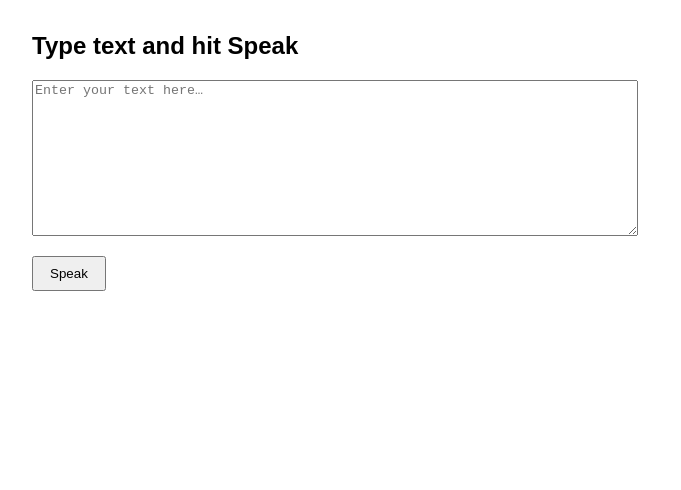
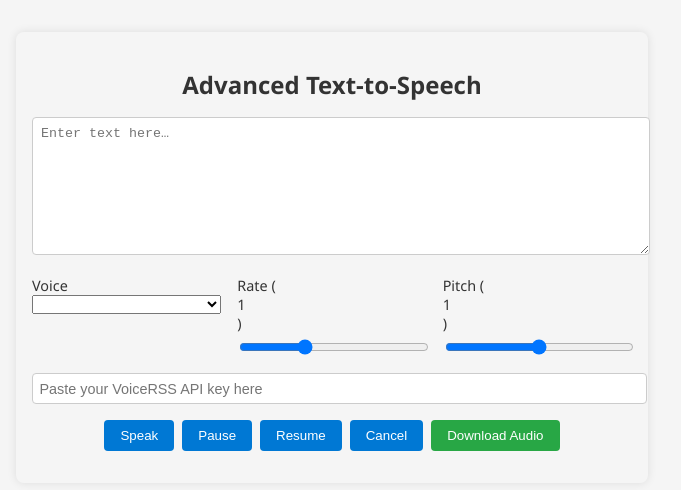
Before and after one commit to Mtn159/tts-widget, a plain HTML site: page index.html in a window 1280 px wide. Shown: the whole page, without its empty margins (308-989 px from the left). Drawn offline with Linux system fonts and the light colour scheme.

Commit message:
Upgrade widget: voices, rate/pitch, controls, download & styling

```diff
--- a/index.html
+++ b/index.html
@@ -2,26 +2,165 @@
 <html lang="en">
 <head>
   <meta charset="UTF-8">
-  <title>Simple TTS Widget</title>
+  <title>Advanced TTS Widget</title>
   <style>
-    body { font-family: sans-serif; max-width: 600px; margin: 2rem auto; }
-    textarea { width: 100%; height: 150px; margin-bottom: 1rem; }
-    button { padding: 0.5rem 1rem; }
+    body {
+      font-family: 'Segoe UI', sans-serif;
+      background: #f5f5f5;
+      color: #333;
+      max-width: 600px;
+      margin: 2rem auto;
+      padding: 1rem;
+      box-shadow: 0 0 10px rgba(0,0,0,0.1);
+      border-radius: 8px;
+    }
+    h2 { text-align: center; margin-bottom: 1rem; }
+    textarea {
+      width: 100%;
+      height: 120px;
+      padding: 0.5rem;
+      border: 1px solid #ccc;
+      border-radius: 4px;
+      resize: vertical;
+      margin-bottom: 1rem;
+    }
+    #controls {
+      display: flex;
+      gap: 1rem;
+      margin-bottom: 1rem;
+    }
+    #controls label {
+      flex: 1;
+      font-size: 0.9rem;
+      display: flex;
+      flex-direction: column;
+    }
+    input[type="range"] {
+      width: 100%;
+      margin-top: 0.4rem;
+    }
+    #buttons {
+      display: flex;
+      flex-wrap: wrap;
+      gap: 0.5rem;
+      justify-content: center;
+      margin-bottom: 1rem;
+    }
+    button {
+      padding: 0.5rem 1rem;
+      border: none;
+      background: #0078d4;
+      color: white;
+      border-radius: 4px;
+      cursor: pointer;
+    }
+    button:hover { background: #005a9e; }
+    #download-btn {
+      background: #28a745;
+    }
+    #download-btn:hover {
+      background: #1c7430;
+    }
+    #api-key {
+      width: 100%;
+      padding: 0.4rem;
+      font-size: 0.9rem;
+      margin-bottom: 1rem;
+      border: 1px solid #ccc;
+      border-radius: 4px;
+    }
   </style>
 </head>
 <body>
 
-  <h2>Type text and hit Speak</h2>
-  <textarea id="text-input" placeholder="Enter your text here…"></textarea>
-  <button id="speak-btn">Speak</button>
+  <h2>Advanced Text-to-Speech</h2>
+
+  <textarea id="text-input" placeholder="Enter text here…"></textarea>
+
+  <div id="controls">
+    <label>
+      Voice
+      <select id="voice-select"></select>
+    </label>
+    <label>
+      Rate (<span id="rate-val">1</span>)
+      <input type="range" id="rate" min="0.5" max="2" step="0.1" value="1">
+    </label>
+    <label>
+      Pitch (<span id="pitch-val">1</span>)
+      <input type="range" id="pitch" min="0" max="2" step="0.1" value="1">
+    </label>
+  </div>
+
+  <input id="api-key" type="text" placeholder="Paste your VoiceRSS API key here">
+
+  <div id="buttons">
+    <button id="speak-btn">Speak</button>
+    <button id="pause-btn">Pause</button>
+    <button id="resume-btn">Resume</button>
+    <button id="cancel-btn">Cancel</button>
+    <button id="download-btn">Download Audio</button>
+  </div>
 
   <script>
     const synth = window.speechSynthesis;
+    const textInput = document.getElementById('text-input');
+    const voiceSelect = document.getElementById('voice-select');
+    const rate = document.getElementById('rate');
+    const pitch = document.getElementById('pitch');
+    const rateVal = document.getElementById('rate-val');
+    const pitchVal = document.getElementById('pitch-val');
+    const apiKeyInput = document.getElementById('api-key');
+    let voices = [];
+
+    function populateVoices() {
+      voices = synth.getVoices();
+      voiceSelect.innerHTML = '';
+      voices.forEach(v => {
+        const opt = document.createElement('option');
+        opt.value = v.lang;
+        opt.textContent = `${v.name} (${v.lang})`;
+        voiceSelect.appendChild(opt);
+      });
+    }
+
+    synth.onvoiceschanged = populateVoices;
+
+    rate.oninput = () => rateVal.textContent = rate.value;
+    pitch.oninput = () => pitchVal.textContent = pitch.value;
+
     document.getElementById('speak-btn').onclick = () => {
-      const utter = new SpeechSynthesisUtterance(
-        document.getElementById('text-input').value
-      );
+      if (synth.speaking) return alert('Already speaking');
+      const utter = new SpeechSynthesisUtterance(textInput.value);
+      utter.voice = voices.find(v => v.lang === voiceSelect.value);
+      utter.rate = rate.value;
+      utter.pitch = pitch.value;
       synth.speak(utter);
+    };
+
+    document.getElementById('pause-btn').onclick = () => {
+      if (synth.speaking) synth.pause();
+    };
+
+    document.getElementById('resume-btn').onclick = () => {
+      if (synth.paused) synth.resume();
+    };
+
+    document.getElementById('cancel-btn').onclick = () => {
+      if (synth.speaking) synth.cancel();
+    };
+
+    document.getElementById('download-btn').onclick = () => {
+      const key = apiKeyInput.value.trim();
+      if (!key) return alert('Please enter your VoiceRSS API key above');
+      const text = encodeURIComponent(textInput.value);
+      const lang = voiceSelect.value;
+      const r = Math.round((rate.value - 1) * 10);
+      const url = `https://api.voicerss.org/?key=${key}&hl=${lang}&r=${r}&c=MP3&f=44khz_16bit_stereo&src=${text}`;
+      const link = document.createElement('a');
+      link.href = url;
+      link.download = 'tts.mp3';
+      link.click();
     };
   </script>
 
```
